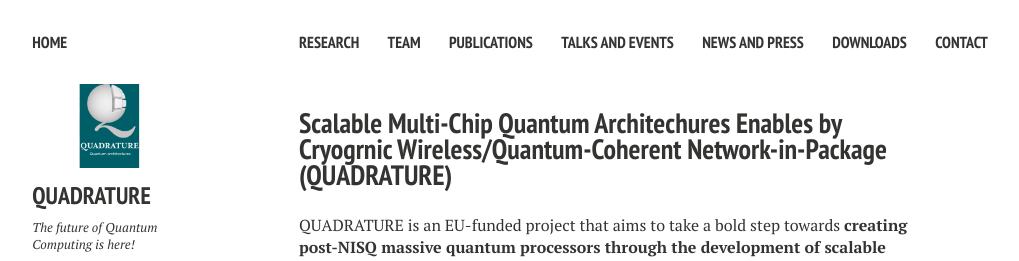
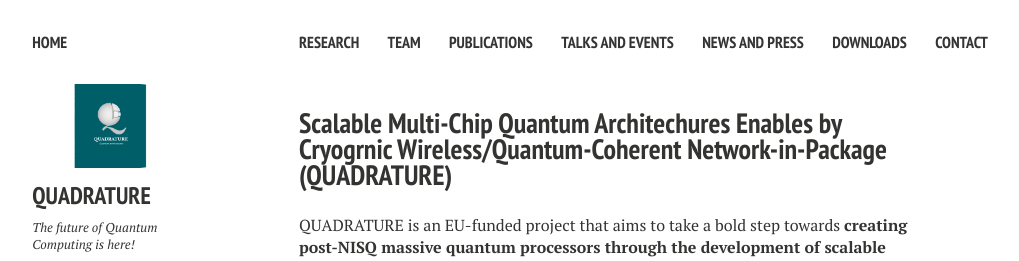
Before and after one commit to biddu/biddu.github.io, a Jekyll site: the page built from index.md, in a window 1280 px wide. Shown: the top 261 px of the page, without its empty margins (21-1040 px from the left). Built offline with Jekyll 4.4.1, drawn with Linux system fonts in a browser that asks for light colours; nearby versions of some CDN libraries; comment, search, counter and statistics services are not loaded.

Commit message:
Update _config.yml

```diff
--- a/_config.yml
+++ b/_config.yml
@@ -15,7 +15,7 @@ url:              https://biddu.github.io/
 # Owner/author information
 owner:
   name:           QUADRATURE
-  avatar:         LogoV10.png
+  avatar:         LogoV11.png
   #logo:           Logo.png
   bio:            The future of Quantum Computing is here!
   email:          info_quadrature@upv.es
```
